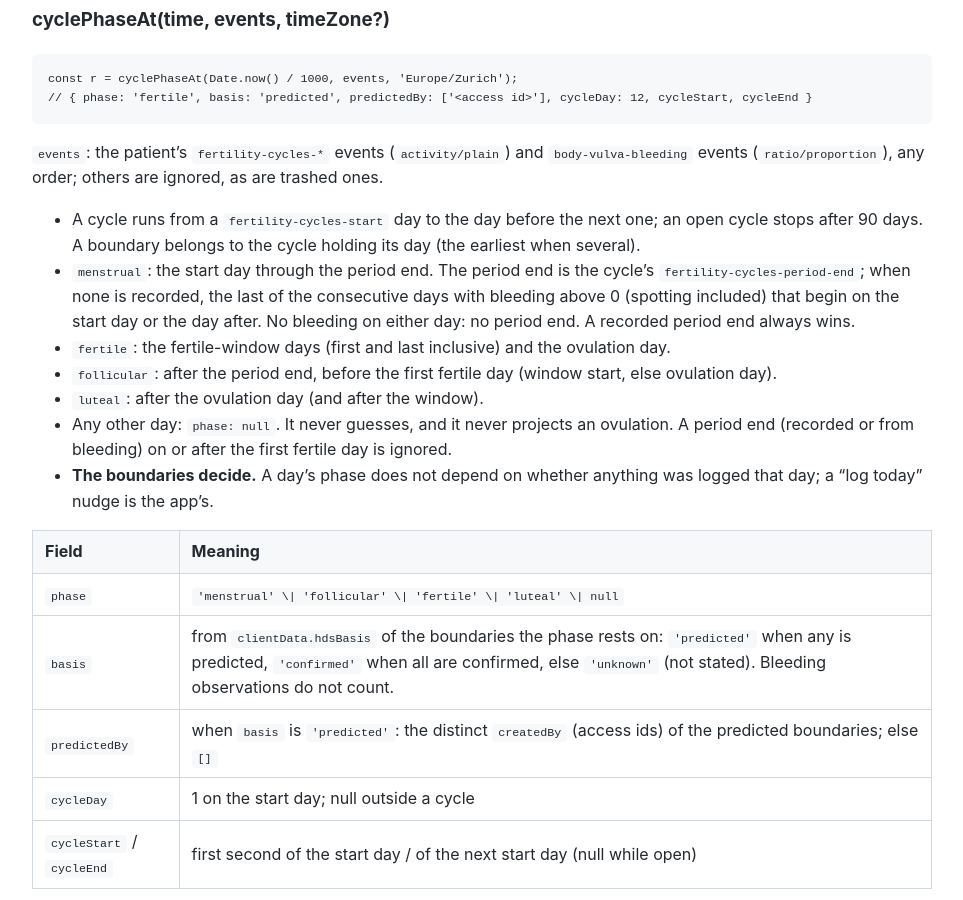
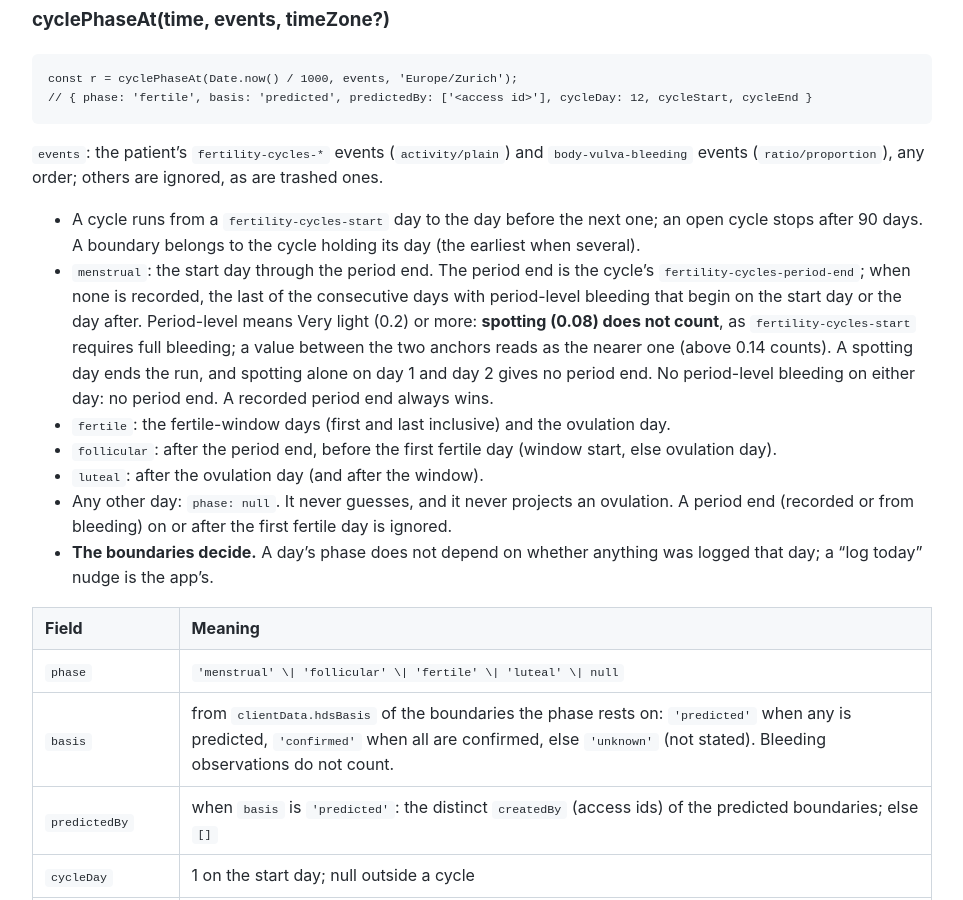
Before and after one commit to healthdatasafe/hds-lib-js, a Jekyll site: the page built from docs/utilities.md, in a window 1280 px wide and 900 px high, scrolled down 2888 px. Shown: the whole window, without its empty margins (158-1121 px from the left). Built offline with Jekyll 4.4.1, drawn with Linux system fonts in a browser that asks for light colours.

Commit message:
cyclePhaseAt: spotting does not extend the period (Very light or more counts)

```diff
--- a/docs/utilities.md
+++ b/docs/utilities.md
@@ -139,8 +139,11 @@ const r = cyclePhaseAt(Date.now() / 1000, events, 'Europe/Zurich');
 - A cycle runs from a `fertility-cycles-start` day to the day before the next one; an open cycle stops after 90 days.
   A boundary belongs to the cycle holding its day (the earliest when several).
 - `menstrual`: the start day through the period end. The period end is the cycle's `fertility-cycles-period-end`;
-  when none is recorded, the last of the consecutive days with bleeding above 0 (spotting included) that begin on the
-  start day or the day after. No bleeding on either day: no period end. A recorded period end always wins.
+  when none is recorded, the last of the consecutive days with period-level bleeding that begin on the start day or
+  the day after. Period-level means Very light (0.2) or more: **spotting (0.08) does not count**, as
+  `fertility-cycles-start` requires full bleeding; a value between the two anchors reads as the nearer one (above
+  0.14 counts). A spotting day ends the run, and spotting alone on day 1 and day 2 gives no period end. No
+  period-level bleeding on either day: no period end. A recorded period end always wins.
 - `fertile`: the fertile-window days (first and last inclusive) and the ovulation day.
 - `follicular`: after the period end, before the first fertile day (window start, else ovulation day).
 - `luteal`: after the ovulation day (and after the window).
```
Also changed, not shown: tests/cyclePhase.test.js (+31 -2 lines), ts/utils/cyclePhase.ts (+19 -7 lines), CHANGELOG.md.
